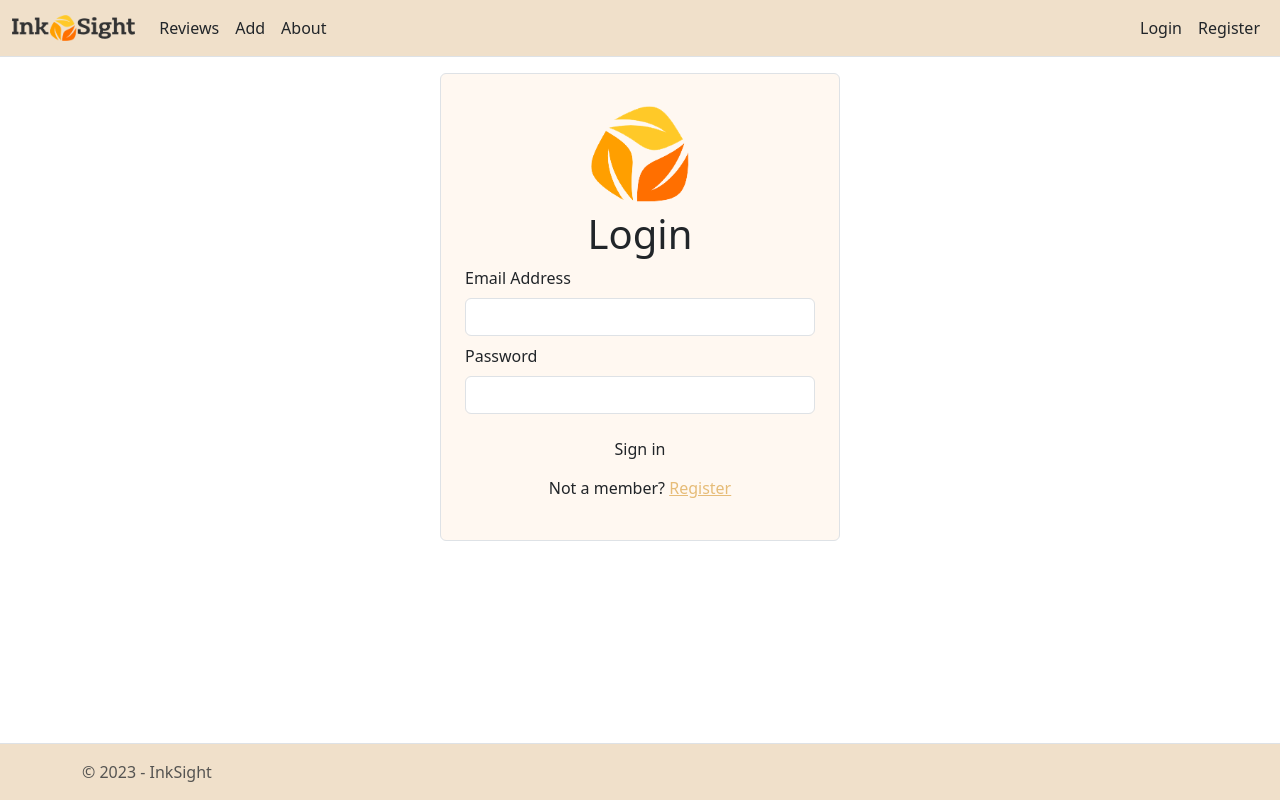
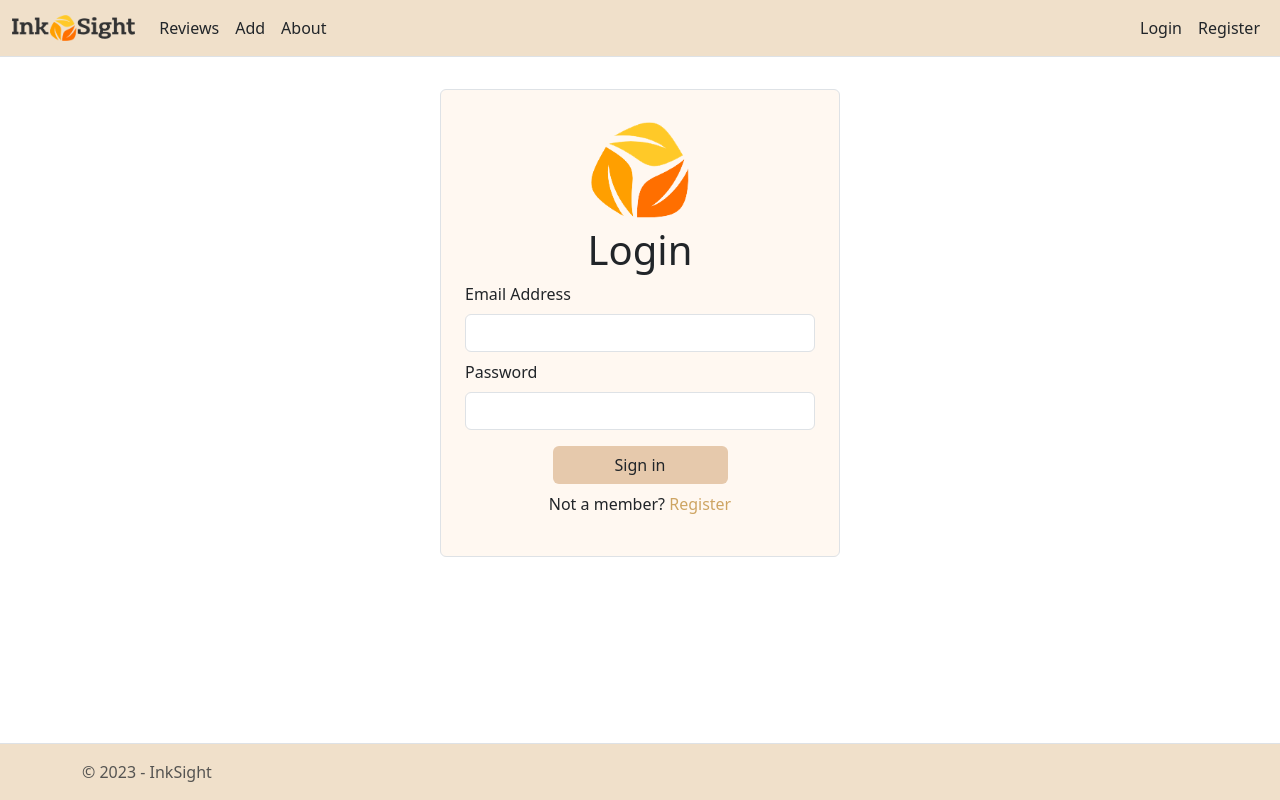
Before and after one commit to Fikata12/Ink-Sight, a React (Vite) app in the folder client/: page /login in a window 1280 px wide. Built offline with nearby package versions, Linux system fonts and the light colour scheme.

Commit message:
Add some base styles

```diff
--- a/client/index.css
+++ b/client/index.css
@@ -14,8 +14,21 @@ body {
     margin-bottom: 3.5em;
 }
 
+a {
+    text-decoration: none;
+}
+
+.app {
+    margin-bottom: 5em;
+    margin-top: 2em;
+}
+
 .color-light-orange {
     background-color: #fff8f1;
+}
+
+.color-dark-orange {
+    background-color: #e6c9ac;
 }
 
 .color-orange {
@@ -25,3 +38,7 @@ body {
 .text-orange {
     color: #e6bc78;
 }
+
+.text-dark-orange {
+    color: #cea563;
+}
```
